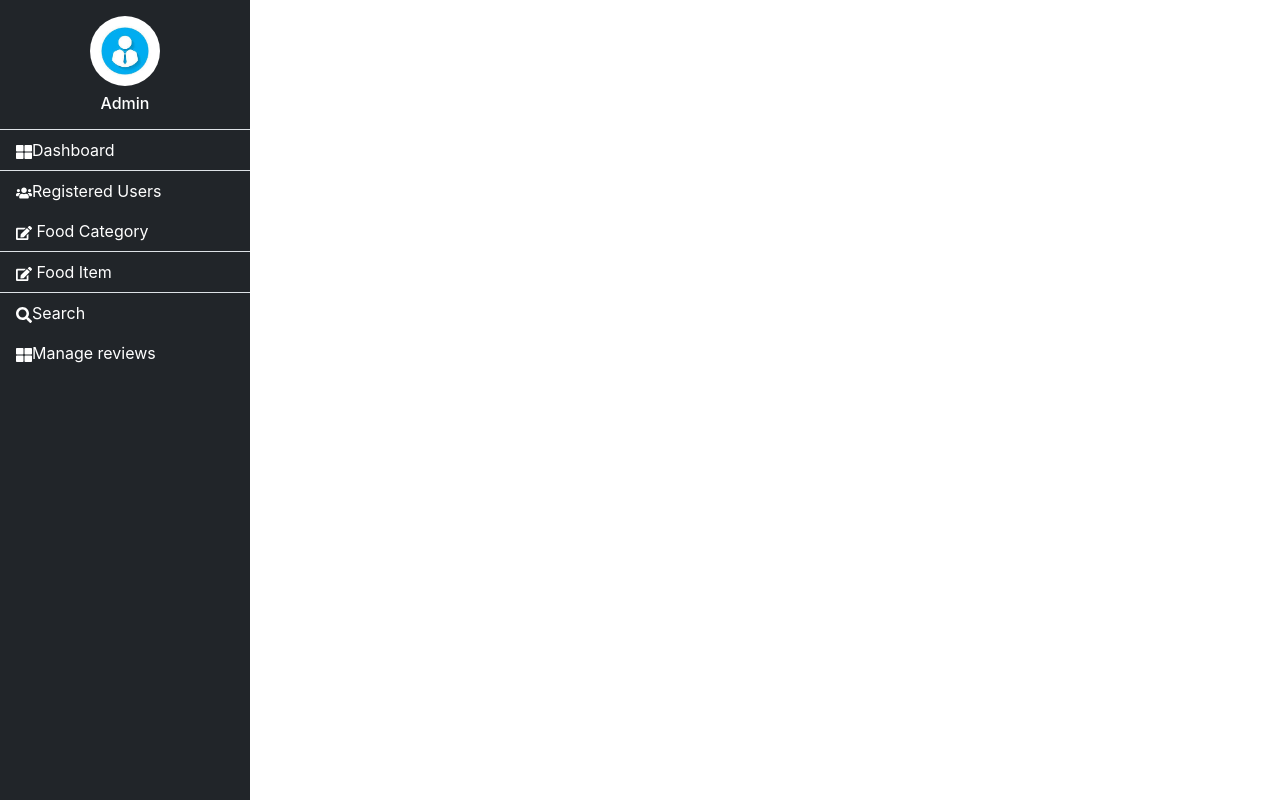
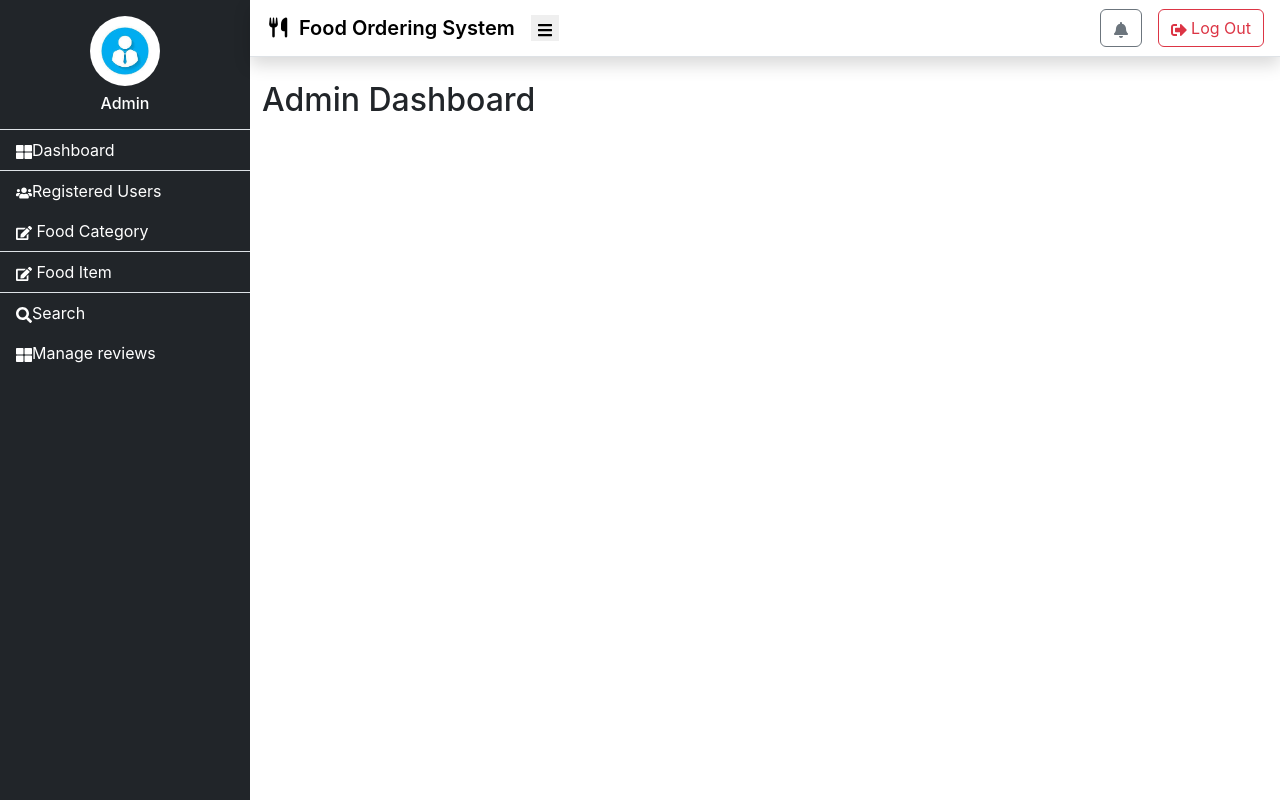
Before and after one commit to Keerthan-17/FoodOrderingSystem, a React (Create React App) app in the folder frontend/: page /admin-dashboard in a window 1280 px wide. Built offline with nearby package versions, Linux system fonts and the light colour scheme.

Commit message:
Add AdminHeader and AdminLayout components; refactor AdminDashboard to use AdminLayout.
- added basic  navbar.

```diff
--- /dev/null
+++ b/frontend/src/components/AdminHeader.js
@@ -0,0 +1,33 @@
+import React from 'react'
+import { FaBars, FaBell, FaSignOutAlt } from 'react-icons/fa'
+
+const AdminHeader = () => {
+  return (
+    <nav className='navbar navbar-expand-lg navbar-light bg-white border-bottom px-3 shadow'>
+      <span className='navbar-brand fw-semibold'>
+        <i className='fas fa-utensils me-2'></i>Food Ordering System
+      </span>
+
+      <button className='navbar-toogler border-0 ms-auto'>
+        <FaBars/>
+      </button>
+
+      <div className='collapse navbar-collapse'>
+        <ul className='navbar-nav ms-auto align-items-center gap-3'>
+          <li className='nav-item'>
+            <button className='btn btn-outline-secondary'>
+              <FaBell/>
+            </button>
+          </li>
+          <li className='nav-item'>
+            <button className='btn btn-outline-danger'>
+              <FaSignOutAlt className='me-1'/>Log Out
+            </button>
+          </li>
+        </ul>
+      </div>
+    </nav>
+  )
+}
+
+export default AdminHeader
--- /dev/null
+++ b/frontend/src/components/AdminLayout.js
@@ -0,0 +1,21 @@
+import React from 'react'
+import '../styles/admin.css'
+import AdminSidebar from './AdminSidebar'
+import AdminHeader from './AdminHeader'
+
+const AdminLayout = ({children}) => {
+  return (
+    <div className='d-flex'>
+      <AdminSidebar/>
+
+      <div id='page-content-wrapper' className='w-100'>
+        <AdminHeader/>
+        <div className='container-fluid mt-4'>
+          {children}
+        </div>
+      </div>
+    </div>
+  )
+}
+
+export default AdminLayout
--- a/frontend/src/pages/AdminDashboard.js
+++ b/frontend/src/pages/AdminDashboard.js
@@ -1,9 +1,14 @@
 import React from 'react'
-import AdminSidebar from '../components/AdminSidebar'
+import AdminLayout from '../components/AdminLayout'
 
 const AdminDashboard = () => {
   return (
-    <AdminSidebar/>
+    <AdminLayout>
+      <div>
+        <h2>Admin Dashboard</h2>
+      </div>
+    </AdminLayout>
+
   )
 }
 
--- a/frontend/src/styles/admin.css
+++ b/frontend/src/styles/admin.css
@@ -16,3 +16,7 @@
   color: yellow !important;
 
 }
+
+#page-content-wrapper{
+  margin-left: 250px;
+}
```
